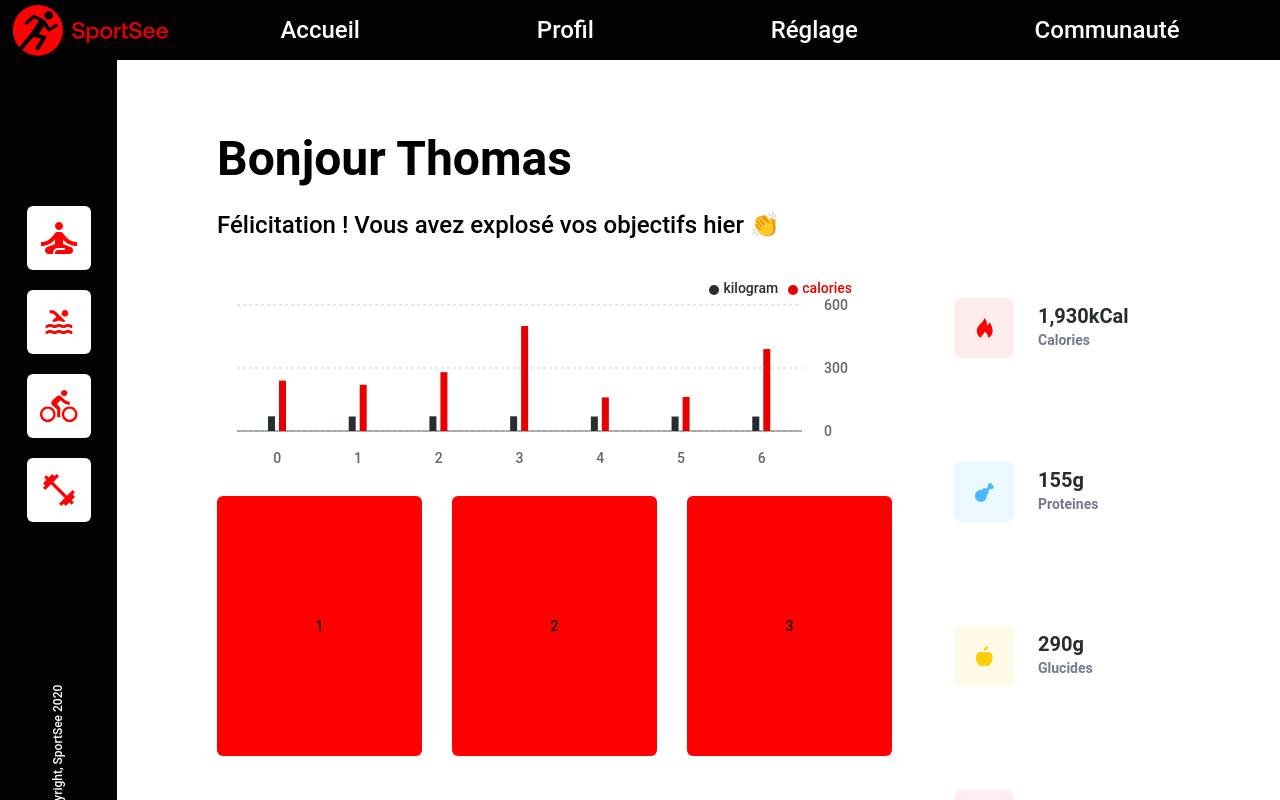
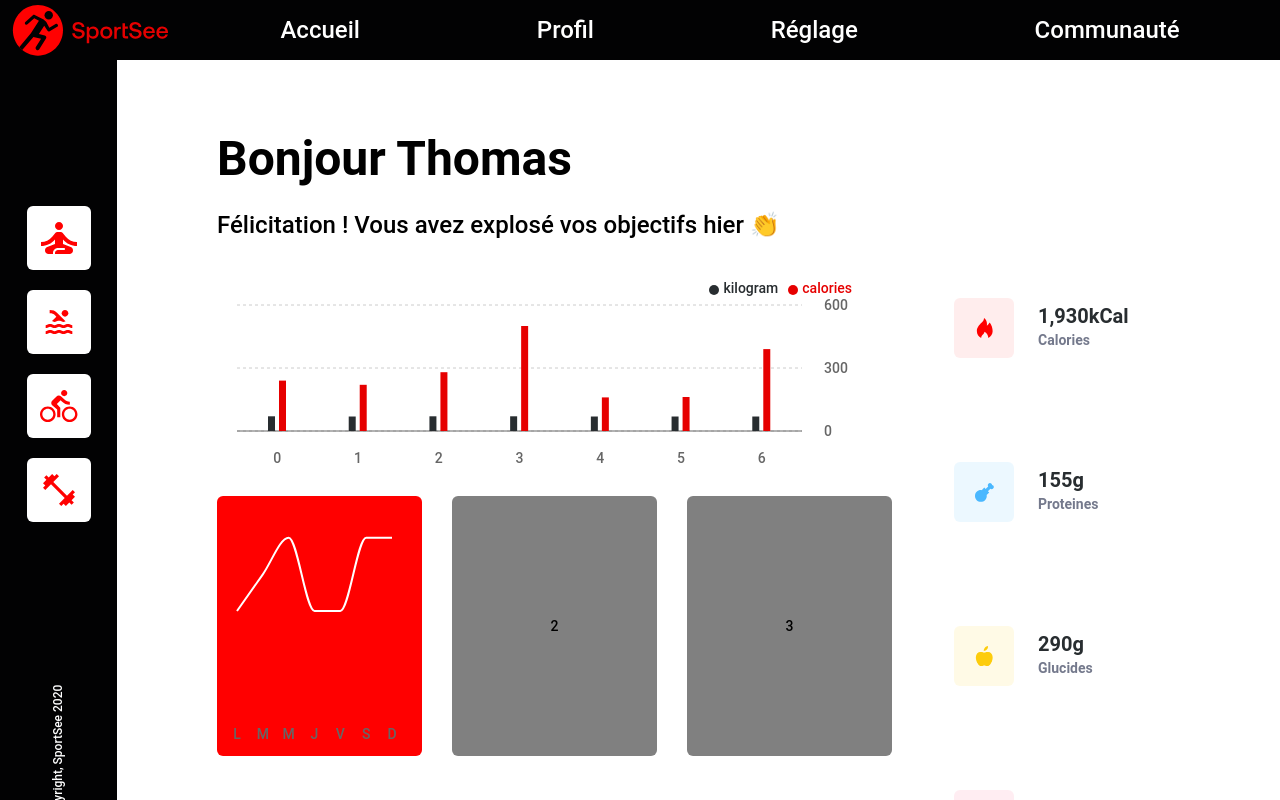
Before and after one commit to lgmoraes/SportSee, a React (Create React App) app: page / in a window 1280 px wide. Built offline with nearby package versions, Linux system fonts and the light colour scheme.

Commit message:
:heavy_plus_sign: update: Add LineChart

```diff
--- a/src/components/Activity/index.jsx
+++ b/src/components/Activity/index.jsx
@@ -6,13 +6,14 @@ import {
   CartesianGrid,
   Tooltip,
   Legend,
+  Line,
+  LineChart,
   ResponsiveContainer,
 } from 'recharts'
+import Expenses from '../Expenses'
 
 import activity from '../../api/activity.json'
-import Expenses from '../Expenses'
-
-const data = activity.data.sessions
+import averageSession from '../../api/average-sessions.json'
 
 const CustomTooltip = ({ active, payload, label }) => {
   if (active && payload && payload.length) {
@@ -37,7 +38,7 @@ function Activity() {
           height={200}
         >
           <BarChart
-            data={data}
+            data={activity.data.sessions}
             barSize={7}
             margin={{
               top: 5,
@@ -66,7 +67,32 @@ function Activity() {
           </BarChart>
         </ResponsiveContainer>
         <div className="activity__graphsDown">
-          <div>1</div>
+          <div className="activity__averageSessions">
+            <ResponsiveContainer
+              className="activity__graphsUp"
+              width="100%"
+              height={260}
+            >
+              <LineChart
+                data={averageSession.data.sessions}
+                margin={{ top: 5, right: 30, left: 20, bottom: 5 }}
+              >
+                <XAxis
+                  tickLine={0}
+                  axisLine={false}
+                  tickFormatter={(n) => ['L', 'M', 'M', 'J', 'V', 'S', 'D'][n]}
+                />
+                <Tooltip />
+                <Line
+                  type="monotone"
+                  dataKey="sessionLength"
+                  stroke="white"
+                  strokeWidth={2}
+                  dot={false}
+                />
+              </LineChart>
+            </ResponsiveContainer>
+          </div>
           <div>2</div>
           <div>3</div>
         </div>
--- a/src/scss/components/_Activity.scss
+++ b/src/scss/components/_Activity.scss
@@ -19,17 +19,22 @@
     flex-grow: 1;
     gap: $activity-flexGap;
 
-    div {
+    > * {
       height: $activity-graphHeight;
 
       border-radius: $border-radius;
-      background-color: red;
+      background-color: grey;
 
+      position: relative;
       display: flex;
       flex-grow: 1;
+      flex-basis: 0;
       justify-content: center;
       align-items: center;
     }
+  }
+  &__averageSessions {
+    background-color: red;
   }
   &__tooltip {
     line-height: 24px;
```
